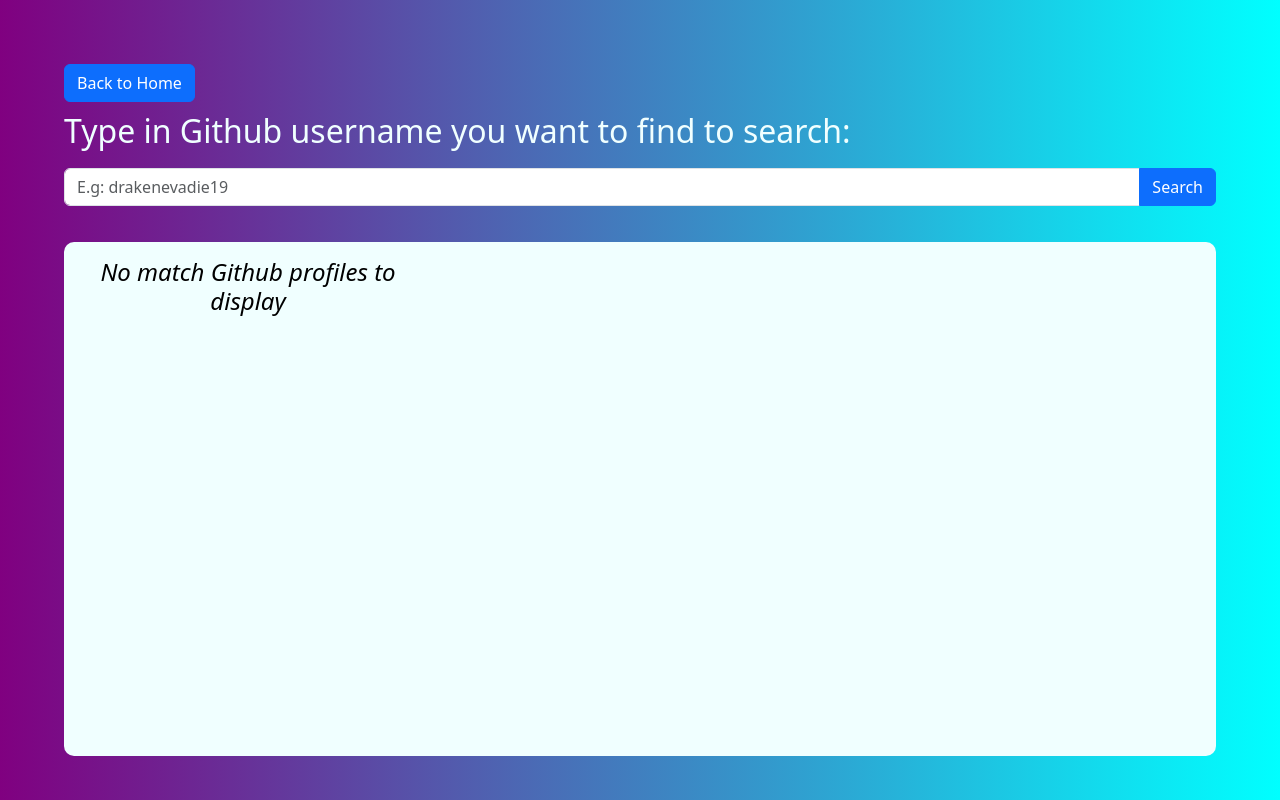
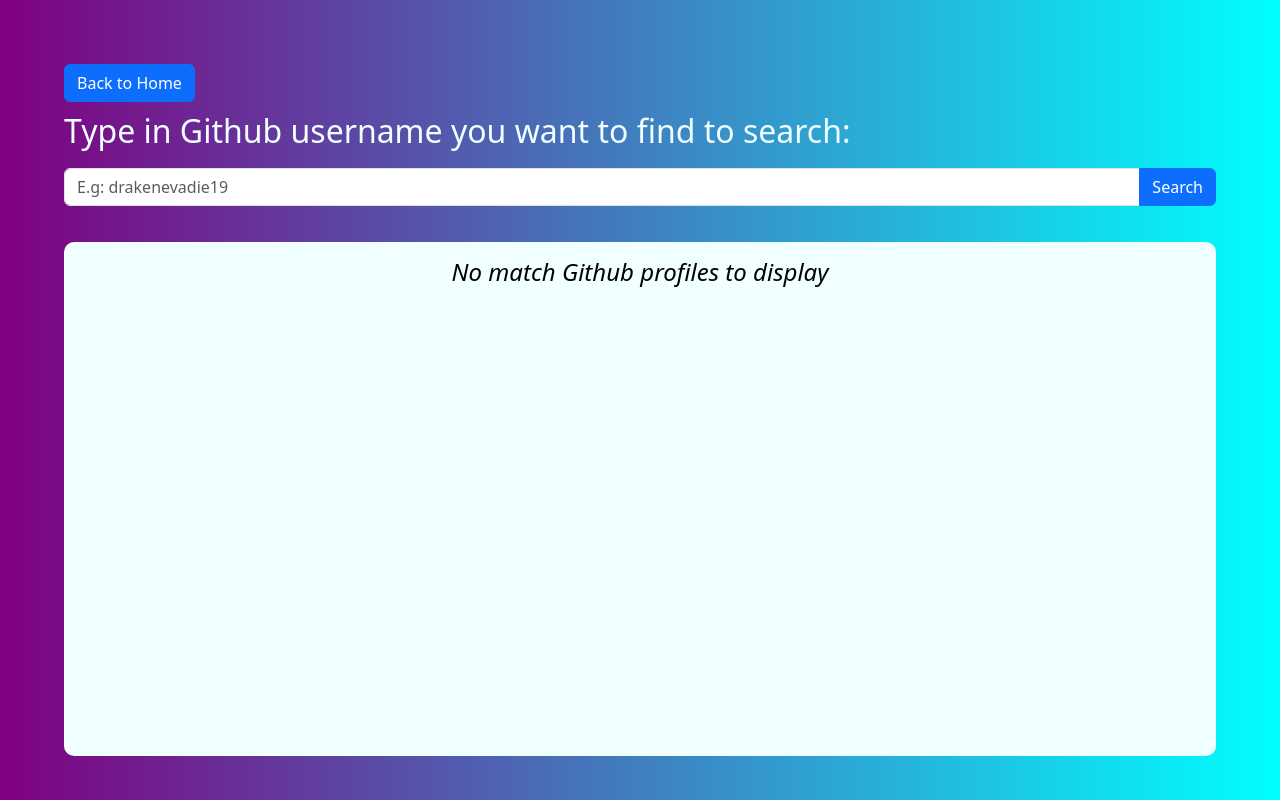
Before and after one commit to drakenevadie19/ghProfileFinder, a React (Create React App) app in the folder front-end/: page /find/username in a window 1280 px wide. Built offline with nearby package versions, Linux system fonts and the light colour scheme.

Commit message:
New Change: Adjust display profiles div

```diff
--- a/front-end/src/App.css
+++ b/front-end/src/App.css
@@ -83,7 +83,6 @@
 
 .display-profiles {
   color: black;
-  padding: 1em;
 
   display: grid;
   grid-template-columns: 30% 30% 30%;
@@ -94,3 +93,8 @@
 .card {
   width: 18rem;
 }
+
+.display-profiles-frame {
+  padding: 1em;
+  color: black;
+}
--- a/front-end/src/components/profile-list.js
+++ b/front-end/src/components/profile-list.js
@@ -2,18 +2,21 @@
 
     return (
         <>
-            <div className="display-profiles">
+            <div className="display-profiles-frame">
                 {profiles && profiles.length>0
-                    ? profiles.map((github) => (
-                        <div class="card">
-                            <img src={github.avatar_url} class="card-img-top" alt="github" />
-                            <div class="card-body">
-                                <h5 class="card-title">{github.login}</h5>
-                                {/* <p class="card-text">Some quick example text to build on the card title and make up the bulk of the card's content.</p> */}
-                                <a href={github.html_url} class="btn btn-primary" target="_blank" rel="noreferrer">View Profile</a>
+                    ?
+                    <div className="display-profiles">
+                        {profiles.map((github, key) => (
+                            <div class="card" key={key}>
+                                <img src={github.avatar_url} class="card-img-top" alt="github" />
+                                <div class="card-body">
+                                    <h5 class="card-title">{github.login}</h5>
+                                    {/* <p class="card-text">Some quick example text to build on the card title and make up the bulk of the card's content.</p> */}
+                                    <a href={github.html_url} class="btn btn-primary"  target="_blank" rel="noreferrer">View Profile</a>
+                                </div>
                             </div>
-                        </div>
-                    ))
+                        ))}
+                    </div>
                     : <h4><i>No match Github profiles to display</i></h4>
                 }
             </div>
```
Also changed, not shown: front-end/public/logo192.png, front-end/public/logo512.png, front-end/public/manifest.json.
